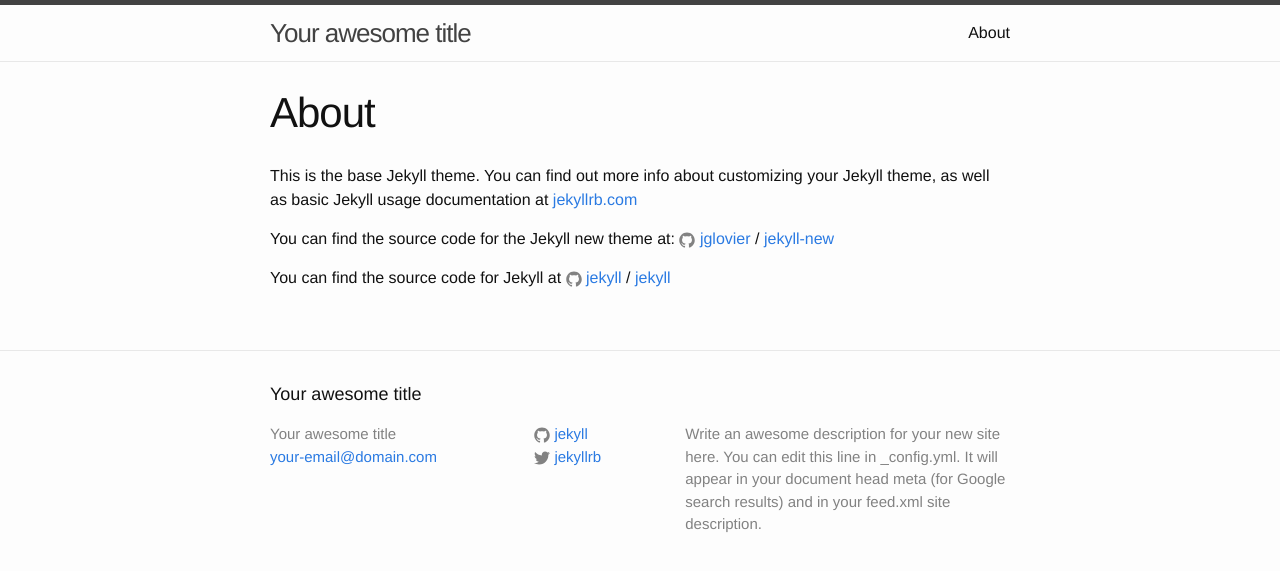
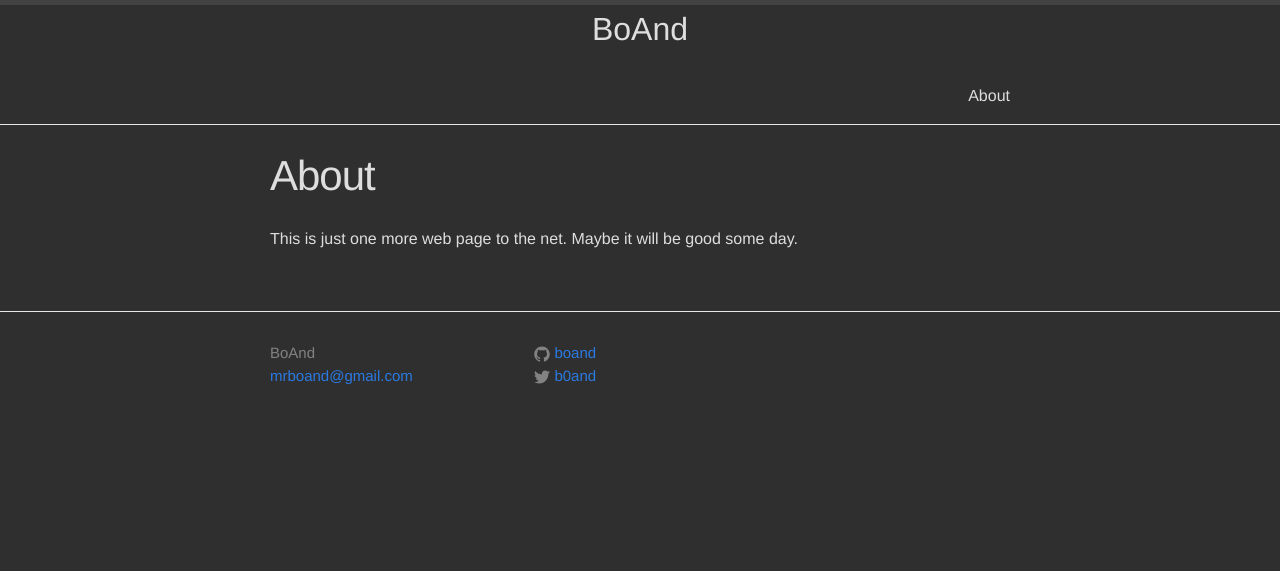
Before and after one commit to BoAnd/boand.github.io, a Jekyll site: the page built from about.md, in a window 1280 px wide. Shown: the top 571 px of the page. Built offline with Jekyll 4.4.1, drawn with Linux system fonts in a browser that asks for light colours.

Commit message:
Small changes

```diff
--- /dev/null
+++ b/Gemfile
@@ -0,0 +1,3 @@
+source 'https://rubygems.org'
+gem 'jekyll', '~> 3.9.0'
+gem 'kramdown-parser-gfm'
--- a/_config.yml
+++ b/_config.yml
@@ -6,16 +6,15 @@
 # 'jekyll serve'. If you change this file, please restart the server process.
 
 # Site settings
-title: Your awesome title
-email: your-email@domain.com
-description: > # this means to ignore newlines until "baseurl:"
-  Write an awesome description for your new site here. You can edit this
-  line in _config.yml. It will appear in your document head meta (for
-  Google search results) and in your feed.xml site description.
-baseurl: "" # the subpath of your site, e.g. /blog
-url: "http://yourdomain.com" # the base hostname & protocol for your site
-twitter_username: jekyllrb
-github_username:  jekyll
+title: BoAnd
+email: mrboand@gmail.com
+description: >
+  Welcome to this web page.
+baseurl: ""
+url: "https://boand.github.io"
+github_username:  boand
+linkedin_username:  b0and
+
 
 # Build settings
 markdown: kramdown
--- a/_includes/footer.html
+++ b/_includes/footer.html
@@ -1,8 +1,6 @@
 <footer class="site-footer">
 
   <div class="wrapper">
-
-    <h2 class="footer-heading">{{ site.title }}</h2>
 
     <div class="footer-col-wrapper">
       <div class="footer-col footer-col-1">
@@ -20,16 +18,12 @@
           </li>
           {% endif %}
 
-          {% if site.twitter_username %}
+          {% if site.linkedin_username %}
           <li>
-            {% include icon-twitter.html username=site.twitter_username %}
+            {% include icon-linkedin.html username=site.linkedin_username %}
           </li>
           {% endif %}
         </ul>
-      </div>
-
-      <div class="footer-col footer-col-3">
-        <p>{{ site.description }}</p>
       </div>
     </div>
 
--- a/_includes/header.html
+++ b/_includes/header.html
@@ -2,7 +2,7 @@
 
   <div class="wrapper">
 
-    <a class="site-title" href="{{ site.baseurl }}/">{{ site.title }}</a>
+    <h1 style="text-align:center">{{ site.title }}</h1>
 
     <nav class="site-nav">
       <a href="#" class="menu-icon">
--- /dev/null
+++ b/_includes/icon-linkedin.html
@@ -0,0 +1 @@
+<a href="https://dk.linkedin.com/in/{{ include.username }}"><span class="icon icon--twitter">{% include icon-twitter.svg %}</span><span class="username">{{ include.username }}</span></a>
--- a/about.md
+++ b/about.md
@@ -4,12 +4,4 @@ title: About
 permalink: /about/
 ---
 
-This is the base Jekyll theme. You can find out more info about customizing your Jekyll theme, as well as basic Jekyll usage documentation at [jekyllrb.com](http://jekyllrb.com/)
-
-You can find the source code for the Jekyll new theme at:
-{% include icon-github.html username="jglovier" %} /
-[jekyll-new](https://github.com/jglovier/jekyll-new)
-
-You can find the source code for Jekyll at
-{% include icon-github.html username="jekyll" %} /
-[jekyll](https://github.com/jekyll/jekyll)
+This is just one more web page to the net. Maybe it will be good some day.
--- a/css/main.scss
+++ b/css/main.scss
@@ -14,8 +14,8 @@ $base-line-height: 1.5;
 
 $spacing-unit:     30px;
 
-$text-color:       #111;
-$background-color: #fdfdfd;
+$text-color:       #dedede;
+$background-color: #302f2f;
 $brand-color:      #2a7ae2;
 
 $grey-color:       #828282;
--- a/index.html
+++ b/index.html
@@ -17,7 +17,4 @@ layout: default
       </li>
     {% endfor %}
   </ul>
-
-  <p class="rss-subscribe">subscribe <a href="{{ "/feed.xml" | prepend: site.baseurl }}">via RSS</a></p>
-
 </div>
```
